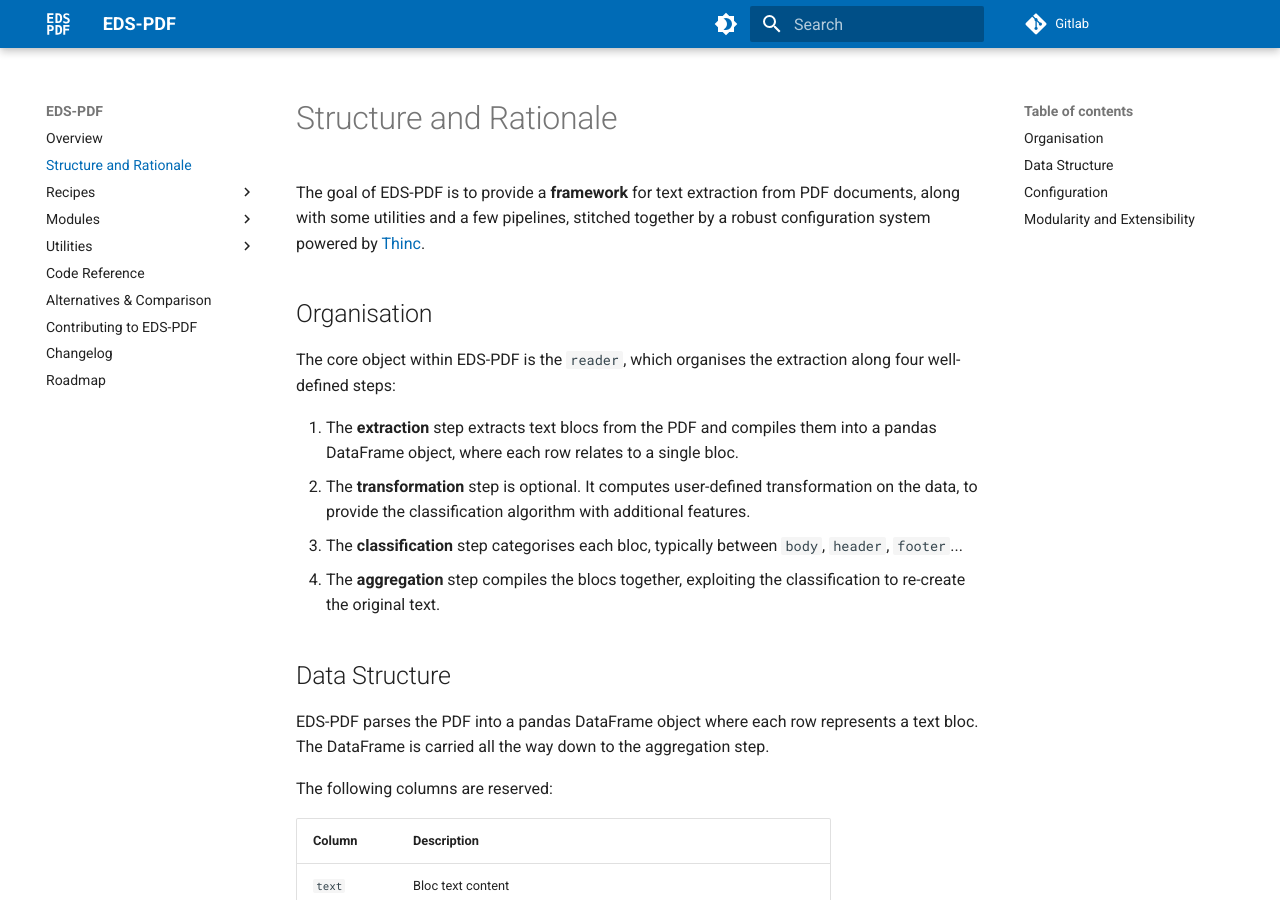
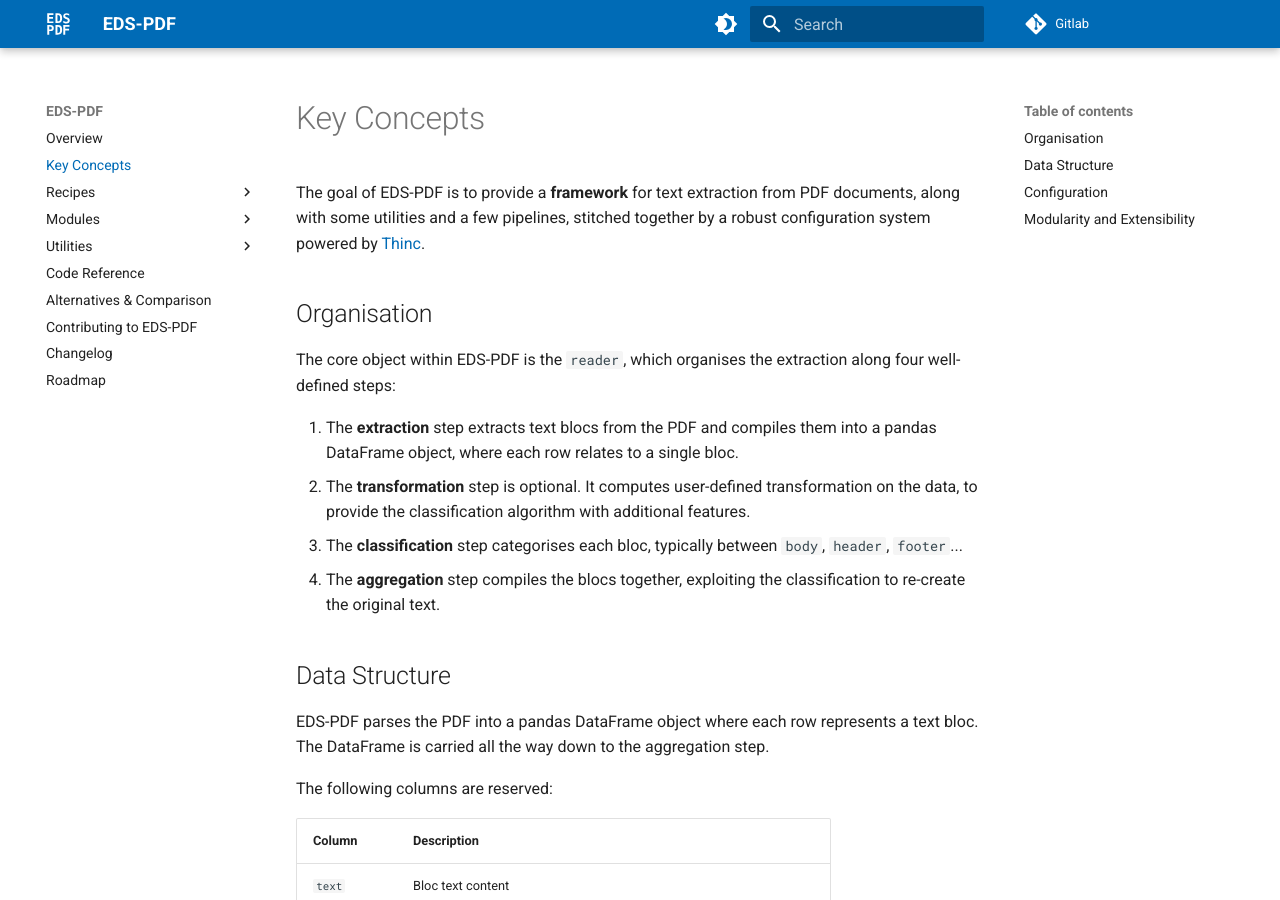
Before and after one commit to aphp/edspdf, an MkDocs documentation site: the page built from docs/concepts.md, in a window 1280 px wide and 900 px high. Built offline with MkDocs 1.6.1 and Material for MkDocs 9.7.7, drawn with Linux system fonts in a browser that asks for light colours; a script that is not in the unit is left out.

Commit message:
docs: rename rationale to key concepts

```diff
--- a/docs/rationale.md
+++ b/docs/concepts.md
@@ -1,4 +1,4 @@
-# Structure and Rationale
+# Key Concepts
 
 The goal of EDS-PDF is to provide a **framework** for text extraction from PDF documents,
 along with some utilities and a few pipelines, stitched together by a robust configuration
--- a/mkdocs.yml
+++ b/mkdocs.yml
@@ -24,7 +24,7 @@ theme:
 
 nav:
   - index.md
-  - rationale.md
+  - concepts.md
   - Recipes:
       - recipes/index.md
       - recipes/rules.md
```
